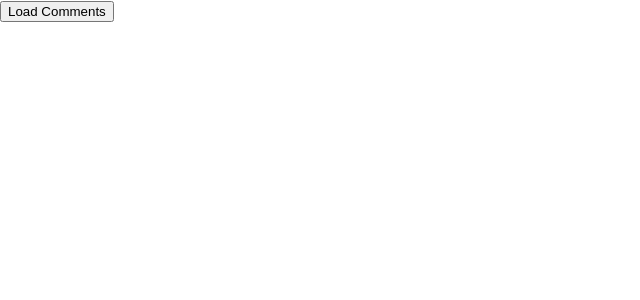
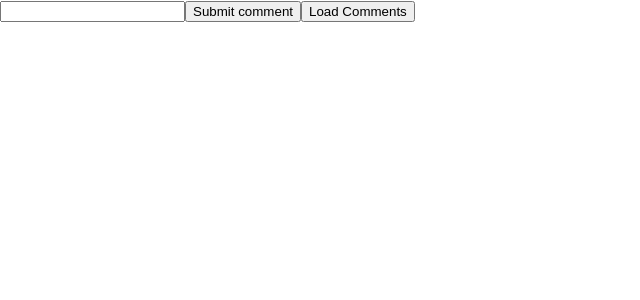
Before and after one commit to fikrinazilul1690/learn-next, a Next.js app: page /comments in a window 1280 px wide. Shown: the top 300 px of the page, without its empty margins (0-640 px from the left). Built offline with nearby package versions, Linux system fonts and the light colour scheme.

Commit message:
API Post request

```diff
--- a/pages/api/comments/index.ts
+++ b/pages/api/comments/index.ts
@@ -7,5 +7,16 @@
   req: NextApiRequest,
   res: NextApiResponse<Data>
 ) {
-  res.status(200).send(comments);
+  if (req.method === 'GET') {
+    res.status(200).send(comments);
+  } else if (req.method === 'POST') {
+    const comment = req.body.comment;
+
+    const newComment = {
+      id: comments.length + 1,
+      text: comment,
+    };
+    comments.push(newComment);
+    res.status(201).json(newComment);
+  }
 }
--- a/pages/comments/index.tsx
+++ b/pages/comments/index.tsx
@@ -6,14 +6,36 @@
 
 const CommentsPage: NextPage<Props> = ({}) => {
   const [comments, setComments] = useState<Array<IComment>>([]);
+  const [comment, setComment] = useState('');
+
   const fetchComments = async () => {
     const response = await fetch('/api/comments');
     const data = await response.json();
     setComments(data);
   };
 
+  const submitComment = async () => {
+    const response = await fetch('/api/comments', {
+      method: 'POST',
+      body: JSON.stringify({ comment }),
+      headers: {
+        'Content-Type': 'application/json',
+      },
+    });
+    const data = await response.json();
+    console.log(data);
+  };
+
   return (
     <>
+      <input
+        type='text'
+        value={comment}
+        onChange={(e) => {
+          setComment(e.target.value);
+        }}
+      />
+      <button onClick={submitComment}>Submit comment</button>
       <button onClick={fetchComments}>Load Comments</button>
       {comments.map((comment) => (
         <div key={comment.id}>
```
